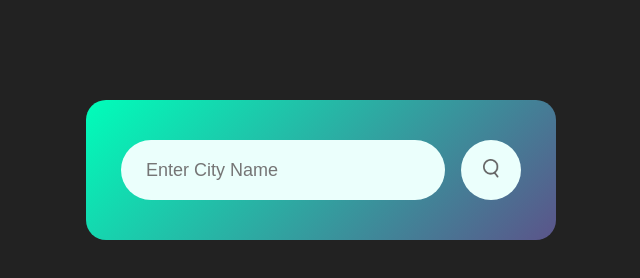
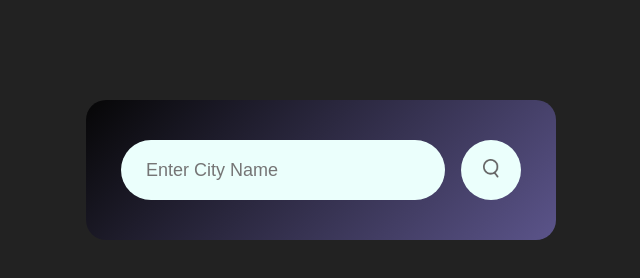
Before and after one commit to kunjsonker/simple-weather-app, a plain HTML site: page index.html in a window 1280 px wide. Shown: the whole page, without its empty margins (319-959 px from the left). Drawn offline with Linux system fonts and the light colour scheme.

Commit message:
change app gradient colour to purple

```diff
--- a/style.css
+++ b/style.css
@@ -12,7 +12,7 @@ body{
 .card{
     width: 90%;
     max-width: 470px;
-    background: linear-gradient(135deg,#00feba,#5b548a);
+    background: linear-gradient(135deg,#060606,#5b548a);
     color: #fff;
     margin: 100px auto 0;
     border-radius: 20px;
```
